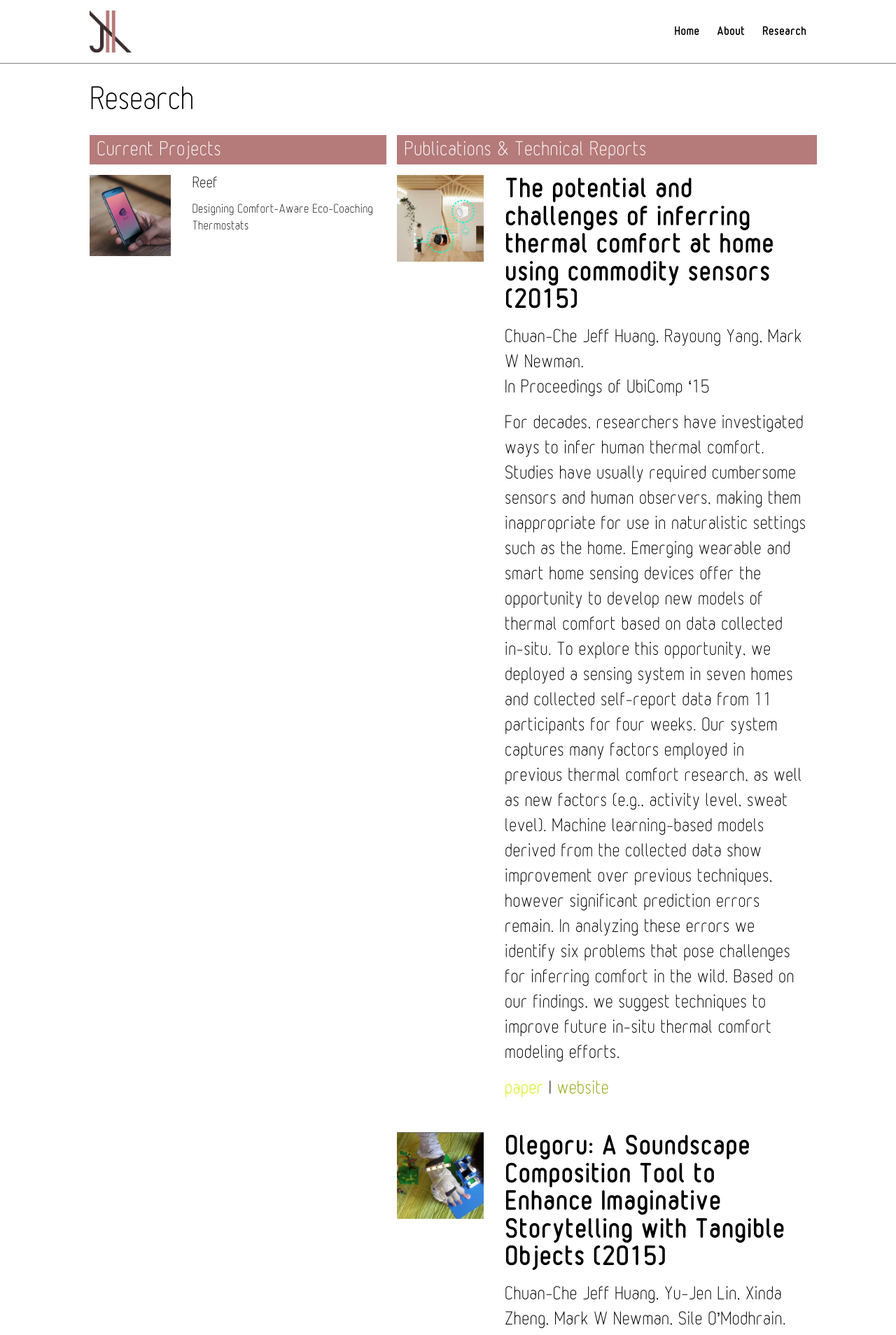
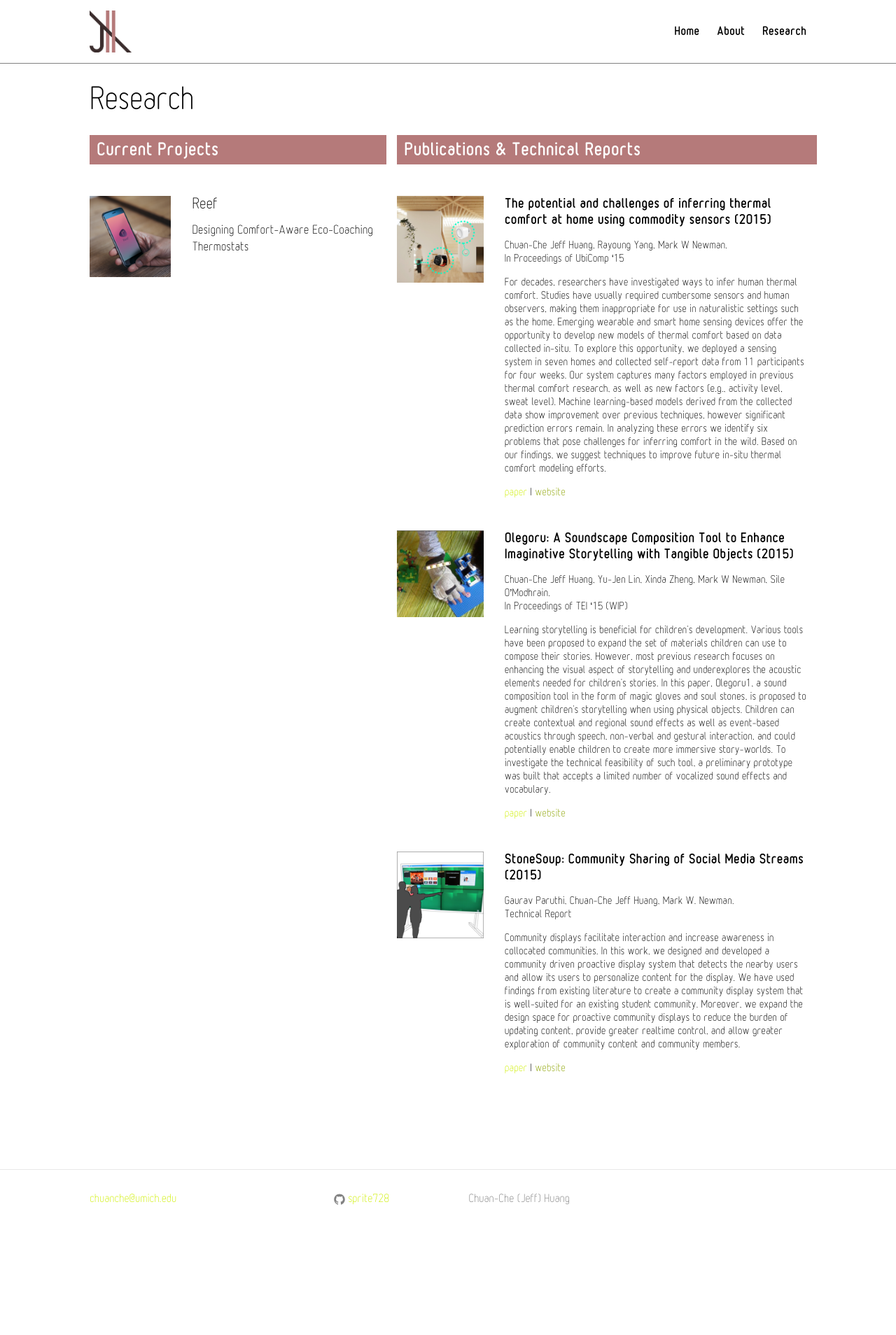
Before and after one commit to sprite728/sprite728.github.io, a Jekyll site: the page built from research.md, in a window 1280 px wide. Shown: the top 1908 px of the page at 70% size. Built offline with Jekyll 4.4.1, drawn with Linux system fonts in a browser that asks for light colours; after the commit the page ends 1785 px from its top, so only the background shows below that.

Commit message:
Finally finished v1

```diff
--- a/_sass/_page_research.scss
+++ b/_sass/_page_research.scss
@@ -1,4 +1,15 @@
 .research {
+
+  h3 {
+    font-size: 18px;
+    line-height: 23px;
+    font-family: $title-font-family;
+  }
+
+  p {
+    font-size: 14px;
+    line-height: 19px;
+  }
 
 
 
@@ -10,10 +21,11 @@
       line-height: 42px;
       padding-left: 10px;
       background-color: #B57A7A;
+      font-size: 24px;
     }
   }
 
-    .project {
+  .row {
     margin-bottom: 30px;
   }
 
--- a/research.md
+++ b/research.md
@@ -12,7 +12,9 @@ permalink: /research/
       <div class="row">
         <!-- Reef -->
         <div class="col-lg-4">
+          <a href="/projects/reef">
           <img src="/assets/imgs/projects/reef/thumb.png">
+          </a>
         </div>
         <div class="col-lg-8">
           <h4>Reef</h4>
@@ -25,7 +27,7 @@ permalink: /research/
         <h3>Publications & Technical Reports</h3>
       </div>
       <!-- Sauna -->
-      <div class="row project">
+      <div class="row">
         <div class="col-lg-3">
           <img src="/assets/imgs/projects/sauna/thumb.png">
         </div>
@@ -39,7 +41,7 @@ permalink: /research/
         </div>
       </div>
       <!-- Olegoru -->
-      <div class="row project">
+      <div class="row">
         <div class="col-lg-3">
           <img src="/assets/imgs/projects/olegoru/thumb.png">
         </div>
@@ -53,7 +55,7 @@ permalink: /research/
         </div>
       </div>
       <!-- StoneSoup -->
-      <div class="row project">
+      <div class="row">
         <div class="col-lg-3">
           <img src="/assets/imgs/projects/stonesoup/thumb.png">
         </div>
```
Also changed, not shown: 18 other files. Lines whose indentation alone changed are shown as unchanged.
